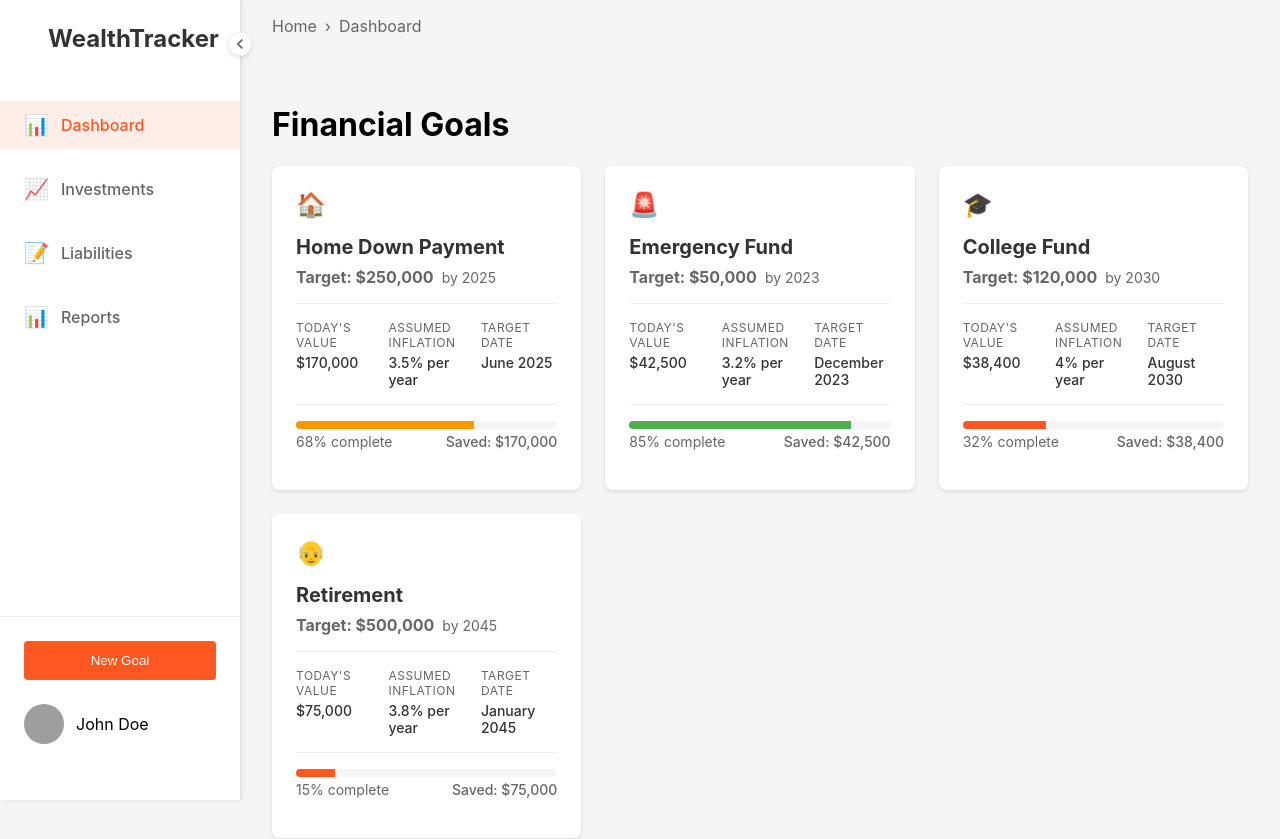
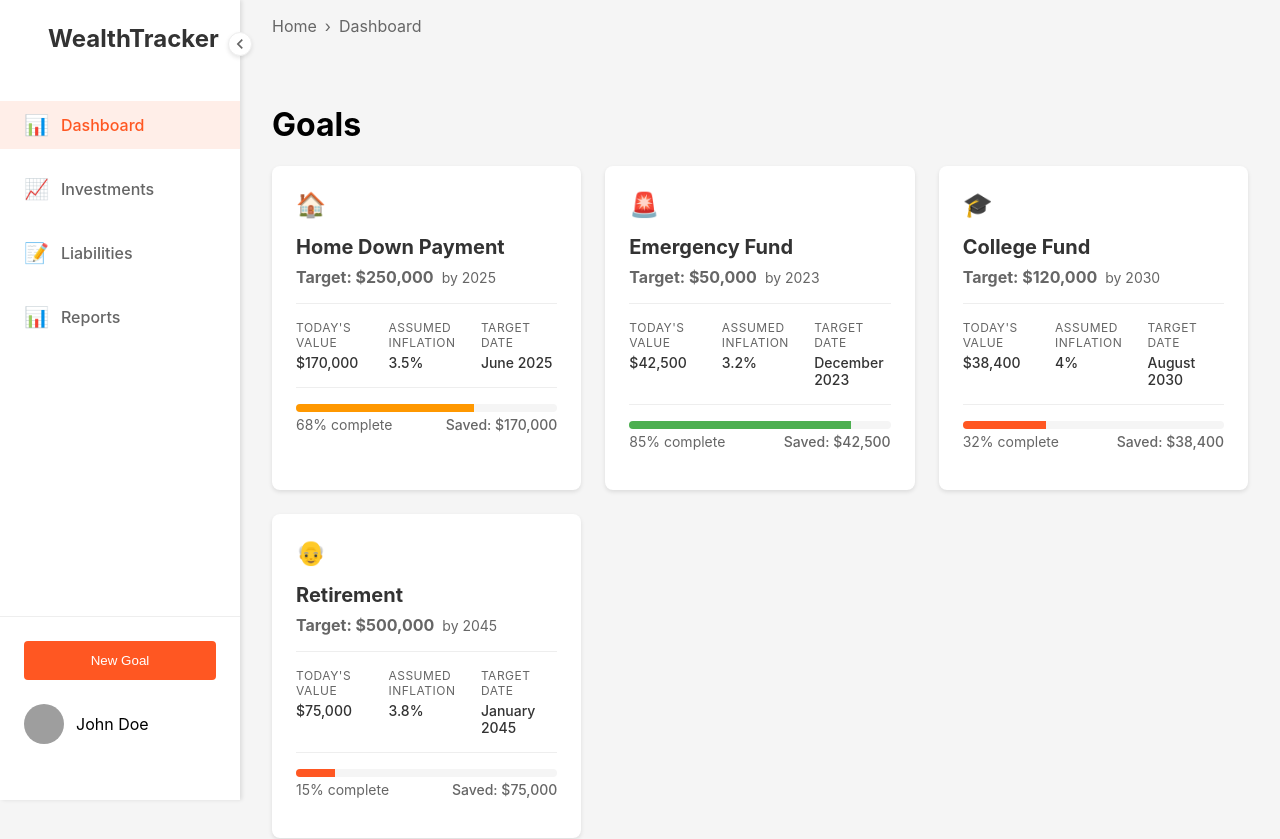
Before and after one commit to priyaaank/fingoose-ui, a React (Create React App) app: page / in a window 1280 px wide. Shown: the top 839 px of the page. Built offline with nearby package versions, Linux system fonts and the light colour scheme; grey boxes are pictures that could not be loaded.

Commit message:
Refined Goals section

```diff
--- a/src/components/FinancialGoals/GoalCard.js
+++ b/src/components/FinancialGoals/GoalCard.js
@@ -36,7 +36,7 @@ function GoalCard({
           </div>
           <div className="metric">
             <label>Assumed Inflation</label>
-            <span className="value">{inflation}% per year</span>
+            <span className="value">{inflation}%</span>
           </div>
           <div className="metric">
             <label>Target Date</label>
--- a/src/pages/Dashboard.js
+++ b/src/pages/Dashboard.js
@@ -40,7 +40,7 @@ function Dashboard() {
         Dashboard
       </div>
       <div className="dashboard">
-        <h1>Financial Goals</h1>
+        <h1>Goals</h1>
         <div className="goals-grid">
           {data.goals.map((goal, index) => (
             <GoalCard key={index} {...goal} />
```
